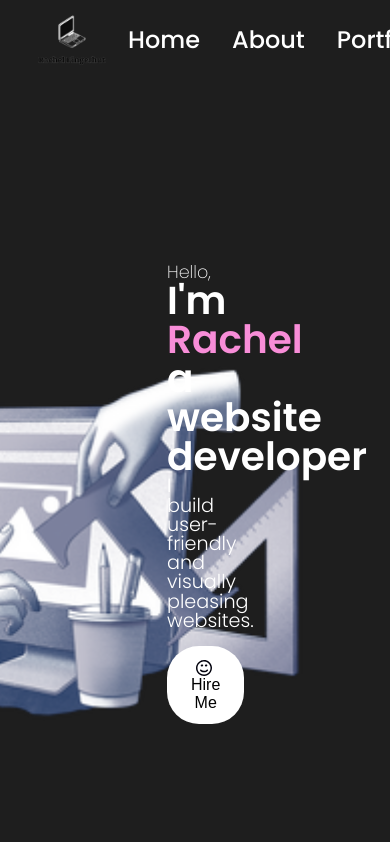
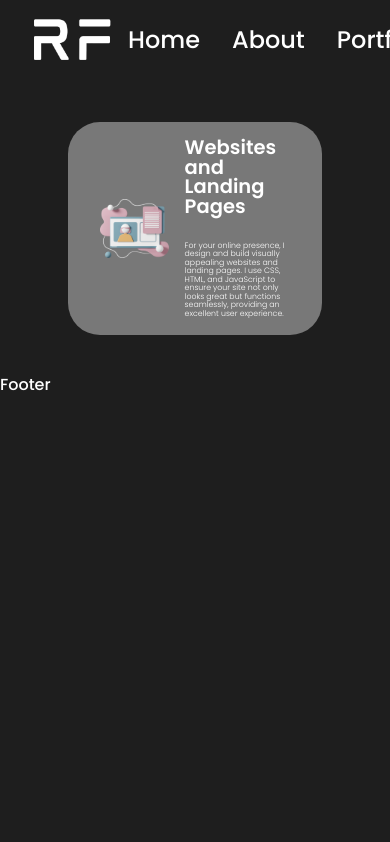
Before and after one commit to rfingerhut93/react-portfolio, a React (Create React App) app: page /websites in a window 390 px wide. Shown: the top 842 px of the page. Built offline with nearby package versions, Linux system fonts and the light colour scheme.

Commit message:
Update styles of web page

```diff
--- a/src/App.css
+++ b/src/App.css
@@ -13,3 +13,16 @@
     font-family: 'Poppins', sans-serif;
     line-height: 1;
 }
+
+.web-page{
+    display: flex;
+    flex-direction: column;
+    align-items: center;
+    justify-content: center;
+}
+
+.web-page .skill-card{
+    &:hover{
+        transform: none;
+    }
+}
--- a/src/App.js
+++ b/src/App.js
@@ -1,17 +1,29 @@
 import './App.css';
+import { BrowserRouter, Routes, Route } from 'react-router-dom';
 import NavBar from "./components/NavBar/NavBar";
-import HeroSection from "./components/HeroSection/HeroSection";
-import MainSection from "./components/MainSection";
 import Footer from "./components/Footer";
+import FullStackPage from "./pages/FullStackPage";
+import ComponentPage from "./pages/ComponentPage";
+import StaticWebPage from "./pages/StaticWebPage";
+import HomePage from "./pages/HomePage";
+
 
 function App() {
   return (
-    <div className="App">
-      <NavBar />
-      <HeroSection />
-      <MainSection />
-      <Footer />
-    </div>
+    <BrowserRouter>
+      <div className="App">
+        <NavBar />
+        <div>
+          <Routes>
+              <Route path="/" element={<HomePage />}/>
+              <Route path="/websites" element={<StaticWebPage/>}/>
+              <Route path="/fullstack" element={<FullStackPage/>}/>
+              <Route path="/components" element={<ComponentPage/>}/>
+          </Routes>
+        </div>
+        <Footer />
+      </div>
+    </BrowserRouter>
   );
 }
 
--- a/src/components/HeroSection/HeroSection.js
+++ b/src/components/HeroSection/HeroSection.js
@@ -1,4 +1,3 @@
-import About from "../About";
 import './herosection.css'
 import bg from '../../assets/bg.png';
 import hireMe from '../../assets/hireMe.svg'
--- a/src/components/NavBar/NavBar.js
+++ b/src/components/NavBar/NavBar.js
@@ -8,7 +8,7 @@ const NavBar = () => {
         <nav className="navbar">
             <img src={logo} alt="logo" className="logo" />
             <div className="desktop-menu">
-                <Link className="desktop-menu-list-item">Home</Link>
+                <Link to="/" className="desktop-menu-list-item">Home</Link>
                 <Link className="desktop-menu-list-item">About</Link>
                 <Link className="desktop-menu-list-item">Portfolio</Link>
                 {/* <Link className="desktop-menu-list-item">Clients</Link> */}
--- a/src/components/Skills/Skills.js
+++ b/src/components/Skills/Skills.js
@@ -2,12 +2,15 @@ import './skills.css';
 import websiteIcon from '../../assets/websiteIcon.png';
 import fullStackIcon from '../../assets/fullStackIcon.png';
 import componentIcon from '../../assets/componentIcon.png';
-
+import { useNavigate } from 'react-router-dom';
 
 const Skills = () => {
+
+    const navigate = useNavigate();
+
     return (
         <section id="skills-section">
-            <span className="skill-title">Services I Offer</span>
+            <span className="skill-title">Skills</span>
             <span className="skill-description">I specialize in creating web experiences by using various technologies:</span>
             <div className="skill-card-container">
                 <div className="skill-card">
@@ -22,18 +25,17 @@ const Skills = () => {
                     <img src={fullStackIcon} alt="full stack web app icon" className="skill-card-img"/>
                     <div className="skill-card-text">
                         <h2>Full Stack Web Apps</h2>
-                        <p>When you need interactive and feature-rich web applications, I leverage React and Node.js to create dynamic experiences. For robust data management, I integrate MongoDB as the database, hosted on the Google Cloud Platform for scalability.</p>
+                        <p>When you need interactive and feature-rich web applications, I use React and Node.js to create dynamic experiences. For robust data management, I integrate MongoDB as the database, hosted on the Google Cloud Platform for scalability.</p>
                     </div>
                 </div>
                 <div className="skill-card">
                     <img src={componentIcon} alt="frontend component icon" className="skill-card-img"/>
                     <div className="skill-card-text">
                         <h2>Website Components</h2>
-                        <p>I create custom website components to enhance your website's interactivity and overall look. Whether it's user forms, navigation menus, or widgets, I create frontend elements that elevate user engagement and functionality.</p>
+                        <p>I create custom website components to enhance your website's interactivity and overall look. Whether it's user forms, navigation menus, or widgets, I create frontend elements that enhance user engagement and functionality.</p>
                     </div>
                 </div>
             </div>
-
         </section>
     );
 }
--- a/src/components/Skills/skills.css
+++ b/src/components/Skills/skills.css
@@ -46,5 +46,35 @@
 }
 
 .skill-card-text h2 {
-    margin-bottom: 1vh;
+    margin-bottom: 3vh;
+    font-size: 2.7rem;
 }
+
+.skill-card-text p {
+    font-size: 1.1rem;
+    font-weight: 300;
+}
+
+.skill-title{
+    font-size: 4rem;
+    margin-bottom: 1.5rem;
+    font-weight: 600;
+}
+
+.skill-description{
+    font-size: 1.2rem;
+    font-weight: 200;
+}
+
+@media screen and (max-width: 720px){
+    .skill-card-text>p{
+        font-size: 2vw;
+        line-height: 1.1;
+    }
+    .skill-card-text>h2{
+        font-size: 5vw;
+    }
+    .skill-card-img{
+        height: 15vw;
+    }
+}
--- a/src/pages/ComponentPage.js
+++ b/src/pages/ComponentPage.js
@@ -0,0 +1,5 @@
+const ComponentPage = () => {
+    return (<div></div>);
+}
+
+export default ComponentPage;
--- a/src/pages/FullStackPage.js
+++ b/src/pages/FullStackPage.js
@@ -0,0 +1,5 @@
+const FullStackPage = () => {
+    return (<div></div>);
+}
+
+export default FullStackPage;
--- /dev/null
+++ b/src/pages/HomePage.js
@@ -0,0 +1,13 @@
+import HeroSection from "../components/HeroSection/HeroSection";
+import MainSection from "../components/MainSection";
+
+const HomePage = () => {
+    return (
+        <>
+            <HeroSection/>
+            <MainSection />
+        </>
+    );
+}
+
+export default HomePage;
--- a/src/pages/StaticWebPage.js
+++ b/src/pages/StaticWebPage.js
@@ -0,0 +1,21 @@
+import websiteIcon from "../assets/websiteIcon.png"
+
+const StaticWebPage = () => {
+    return (
+        <>
+            <div className="web-page">
+                <div className="skill-card-container">
+                    <div className="skill-card">
+                        <img src={websiteIcon} alt="website icon" className="skill-card-img"/>
+                        <div className="skill-card-text">
+                            <h2>Websites and Landing Pages</h2>
+                            <p>For your online presence, I design and build visually appealing websites and landing pages. I use CSS, HTML, and JavaScript to ensure your site not only looks great but functions seamlessly, providing an excellent user experience.</p>
+
+                        </div>
+                    </div>
+                </div>
+            </div>
+        </>);
+}
+
+export default StaticWebPage;
```
Also changed, not shown: src/assets/logo.png.
